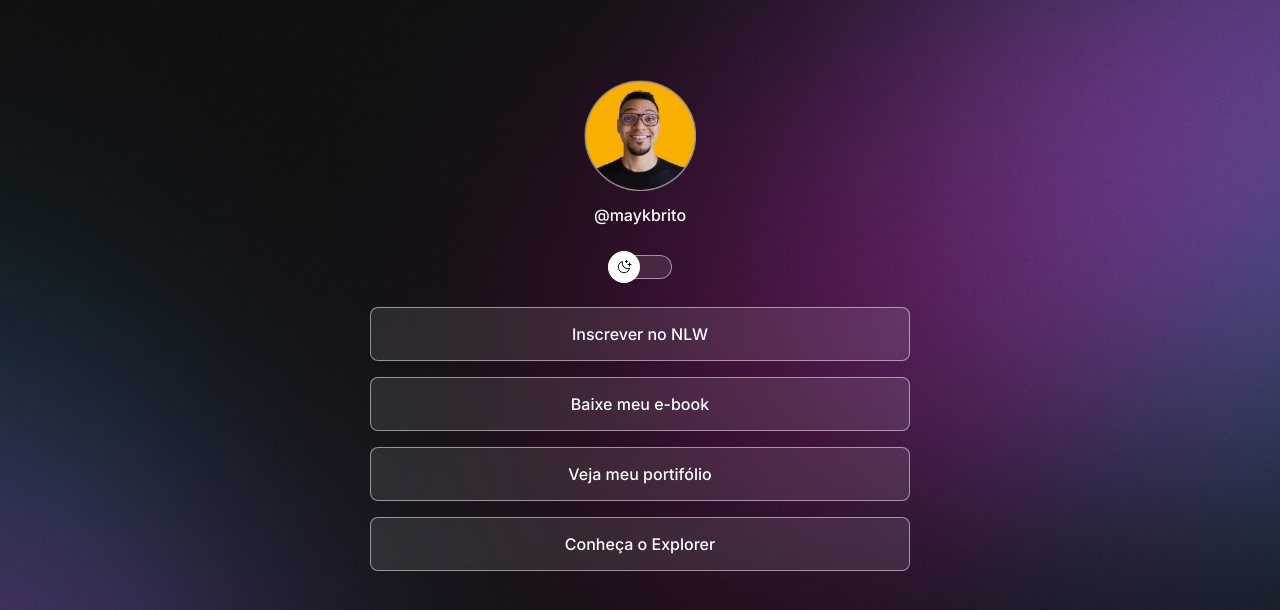
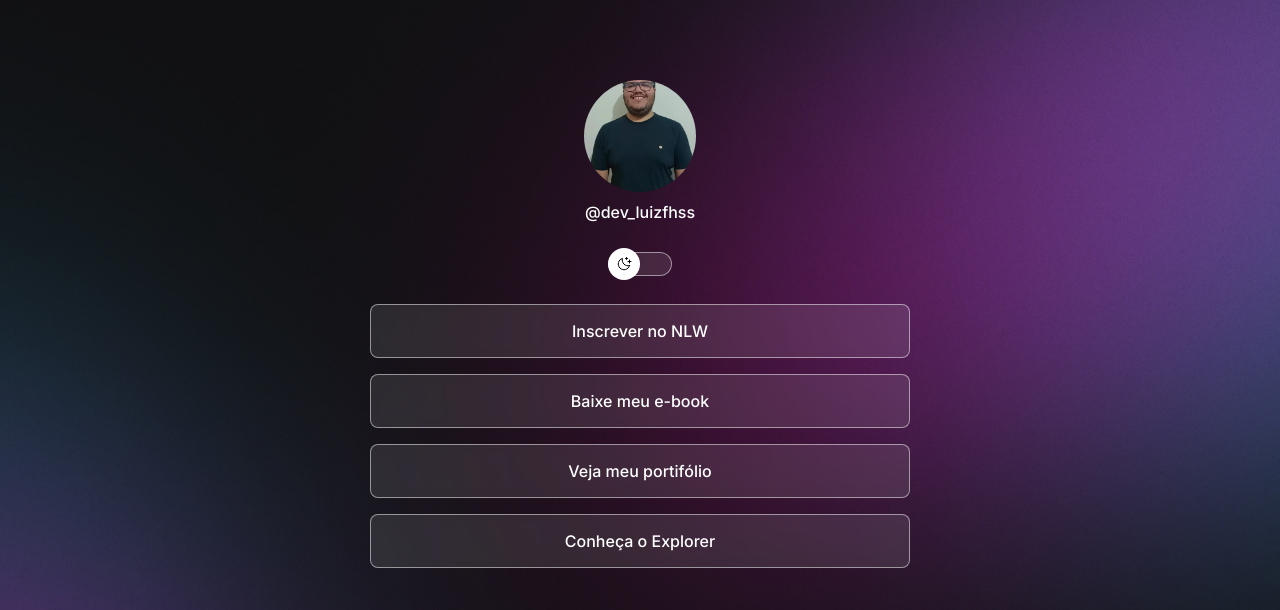
Before and after one commit to LuizFHSs/Discover-project, a plain HTML site: page index.html in a window 1280 px wide. Shown: the top 610 px of the page. Drawn offline with nearby package versions, Linux system fonts and the light colour scheme.

Commit message:
change-info

```diff
--- a/index.html
+++ b/index.html
@@ -23,11 +23,9 @@
   <body>
     <div id="container">
       <div id="profile">
-        <img
-          src="./assets/avatar.png"
-          alt="Foto de Mayk Brito sorrindo, usando óculos e camisa preta, barba e fundo amarelo."
-        />
-        <p>@maykbrito</p>
+        <div class="img">
+        </div>
+        <p>@dev_luizfhss</p>
       </div>
       <div id="switch" onclick="toggleMode()">
         <button></button>
--- a/style.css
+++ b/style.css
@@ -38,7 +38,7 @@ body {
 }
 
 body * {
-    font-family: 'Inter', sans-serif;
+  font-family: "Inter", sans-serif;
   color: var(--text-color);
 }
 
@@ -56,8 +56,12 @@ body * {
   padding: 24px;
 }
 
-#profile img {
+#profile .img {
   width: 112px;
+  height: 112px;
+  background: url(./assets/avatar.jpeg) no-repeat center/cover;
+  border-radius: 50%;
+  margin: auto;
   /*Não é necessario definir altura*/
 }
 
@@ -116,7 +120,6 @@ ul {
   flex-direction: column;
   gap: 16px;
   padding: 24px 0px;
-
 }
 
 ul li a {
@@ -150,7 +153,7 @@ ul li a:hover {
   font-size: 24px;
 }
 
-#social-links a{
+#social-links a {
   display: flex;
   align-items: center;
   justify-content: center;
@@ -161,7 +164,6 @@ ul li a:hover {
 
 #social-links a:hover {
   background: var(--highlight-color);
-
 }
 
 /*footer*/
@@ -183,20 +185,20 @@ footer {
 }
 
 /* animation */
-@keyframes slide-in{
-    from{
+@keyframes slide-in {
+  from {
     left: 0;
   }
-    to{
+  to {
     left: 50%;
   }
 }
 
-@keyframes slide-back{
-    from{
+@keyframes slide-back {
+  from {
     left: 50%;
   }
-    to{
+  to {
     left: 0;
   }
 }
```
Also changed, not shown: assets/avatar.jpeg (added), assets/avatar.png (deleted). Lines whose indentation alone changed are shown as unchanged.
